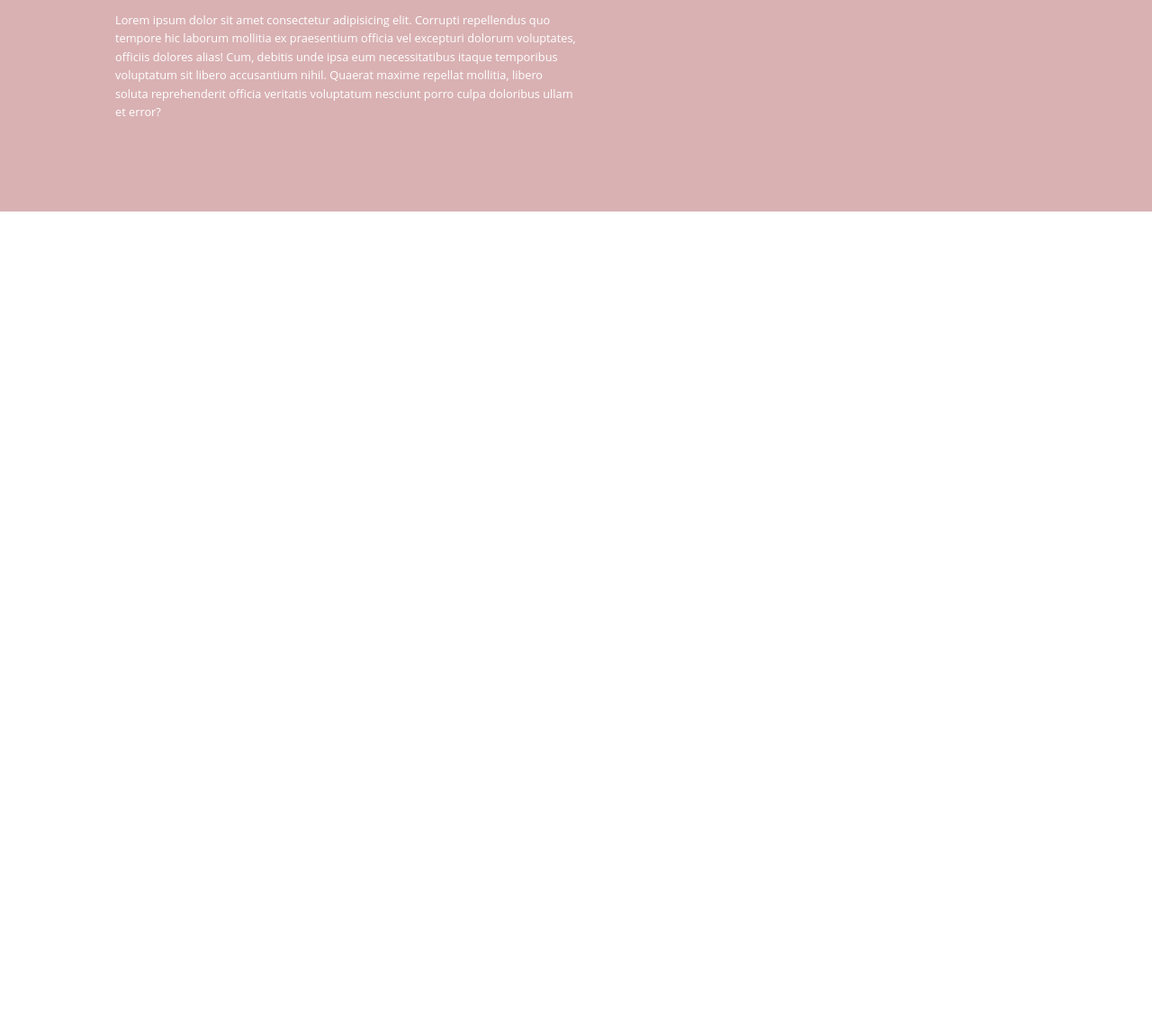
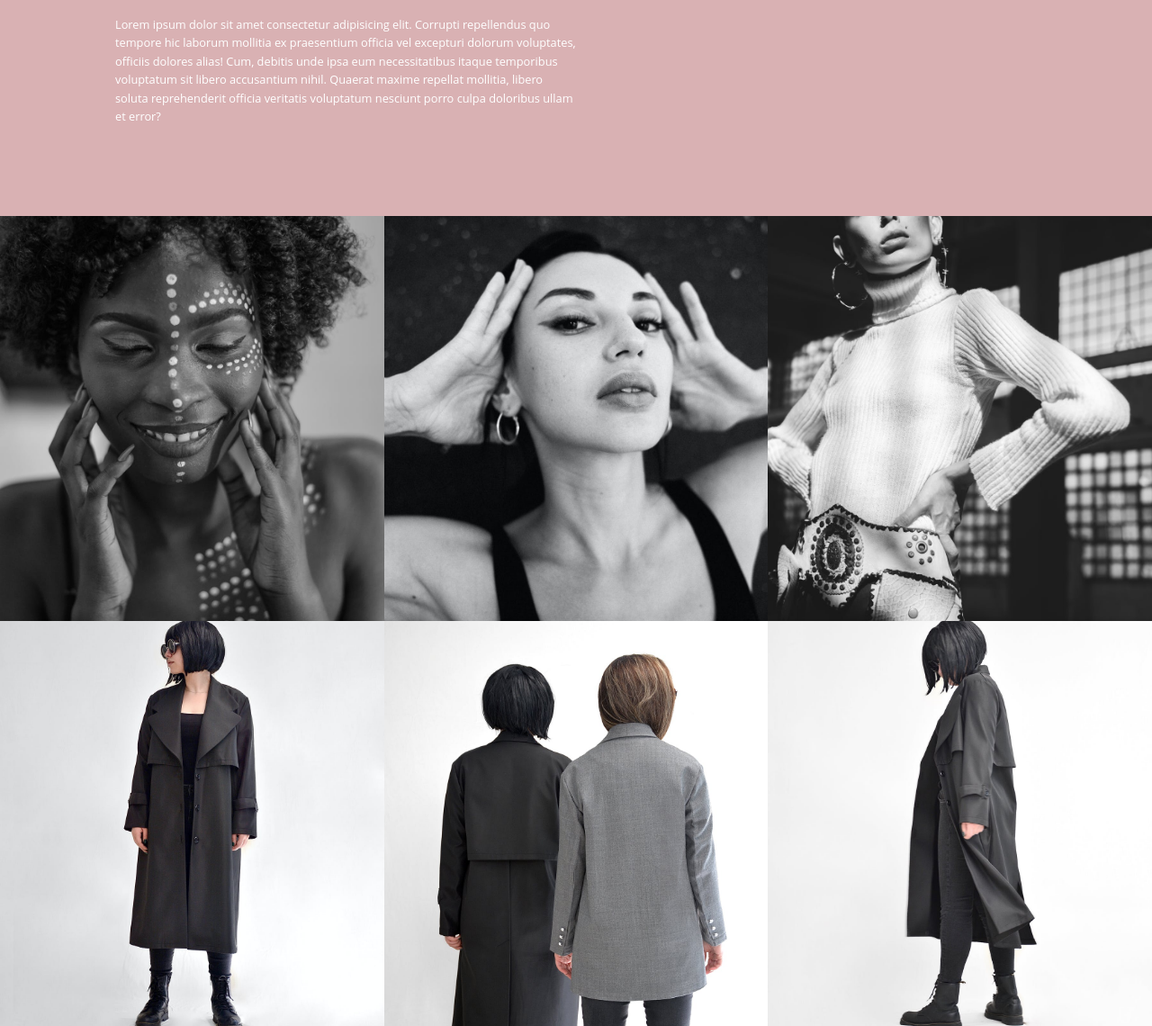
Before and after one commit to tohmeeg/Flexbox-Assignment, a plain HTML site: page index.html in a window 1280 px wide. Shown: the part 1272-2412 px from the top of the page at 90% size. Before the commit the page ends 1507 px from the top, so only its background shows below. Drawn offline with nearby package versions, Linux system fonts and the light colour scheme; a web font is replaced by a local one.

Commit message:
Second commit

```diff
--- a/css/style.css
+++ b/css/style.css
@@ -10,6 +10,11 @@ body {
 }
 .row {
     width: 80%;
+    display: flex;
+    flex-direction: row;
+}
+.row-100 {
+    width: 100%;
     display: flex;
     flex-direction: row;
 }
@@ -67,3 +72,30 @@ header {
     font-size: 0.8rem;
     width: 50%;
 }
+.gallery .img-container {
+    display: flex;
+    flex-grow: 1;
+    overflow: hidden;
+    height: 450px;
+    background-repeat: no-repeat;
+    background-size: cover;
+    background-position: center;
+}
+.gallery .gallery-image-1 {
+    background-image: url(../img/gallery-1.jpeg);
+}
+.gallery .gallery-image-2 {
+    background-image: url(../img/gallery-2.jpeg);
+}
+.gallery .gallery-image-3 {
+    background-image: url(../img/gallery-3.jpeg);
+}
+.gallery .gallery-image-4 {
+    background-image: url(../img/gallery-4.jpeg);
+}
+.gallery .gallery-image-5 {
+    background-image: url(../img/gallery-5.jpeg);
+}
+.gallery .gallery-image-6 {
+    background-image: url(../img/gallery-6.jpeg);
+}
--- a/index.html
+++ b/index.html
@@ -6,6 +6,9 @@
     <meta name="viewport" content="width=device-width, initial-scale=1.0">
     <title>Demo Flexbox Assignment</title>
     <link rel="stylesheet" href="css/style.css">
+    <link rel="preconnect" href="https://fonts.googleapis.com">
+    <link rel="preconnect" href="https://fonts.gstatic.com" crossorigin>
+    <link href="https://fonts.googleapis.com/css2?family=Playfair+Display:ital@0;1&display=swap" rel="stylesheet">
 </head>
 <body>
     <main>
@@ -29,6 +32,23 @@
                 </p>
             </div>
         </section>
+        <section class="gallery">
+            <div class="row-100">
+                <div class="img-container gallery-image-1"></div>
+                <div class="img-container gallery-image-2"></div>
+                <div class="img-container gallery-image-3"></div>
+            </div>
+            <div class="row-100">
+                <div class="img-container gallery-image-4"></div>
+                <div class="img-container gallery-image-5"></div>
+                <div class="img-container gallery-image-6"></div>
+            </div>
+        </section>
+        <section class="coming-soon">
+            <div class="row-100">
+
+            </div>
+        </section>
     </main>
 </body>
 </html>
```
